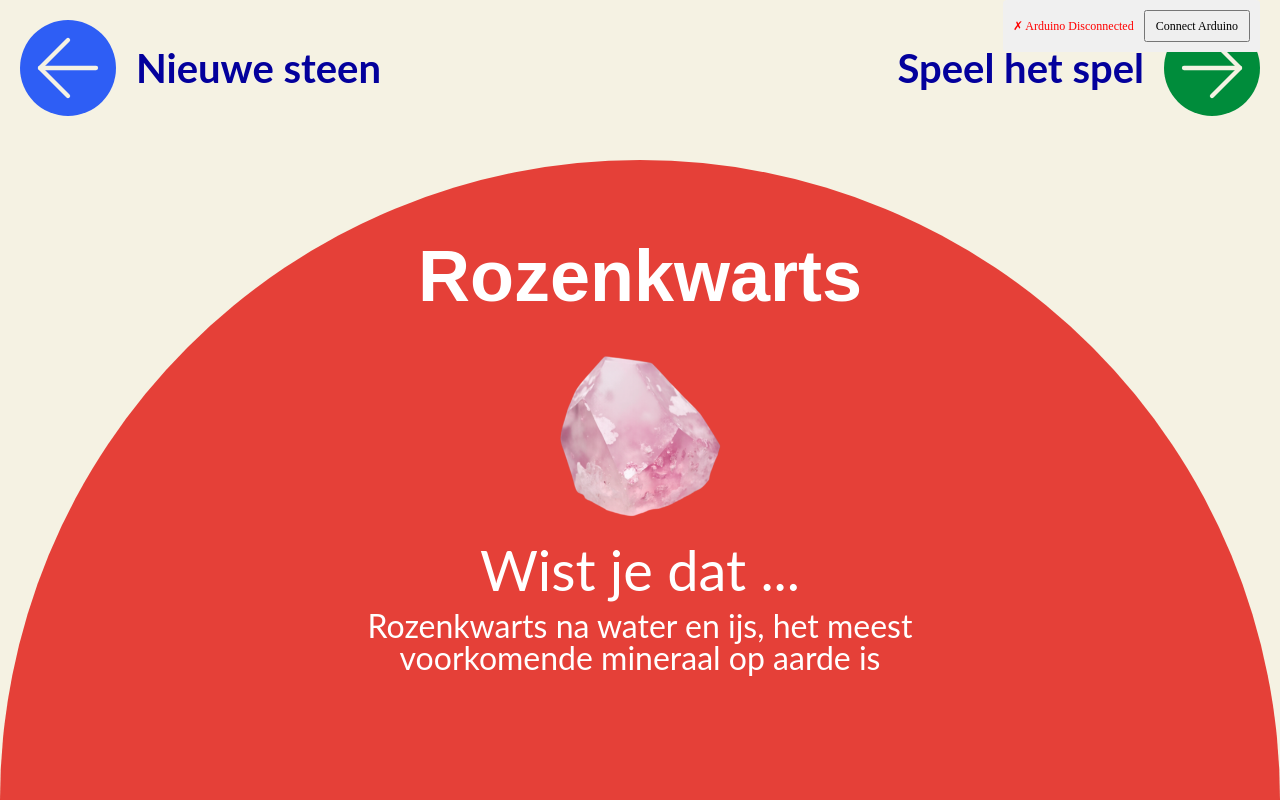
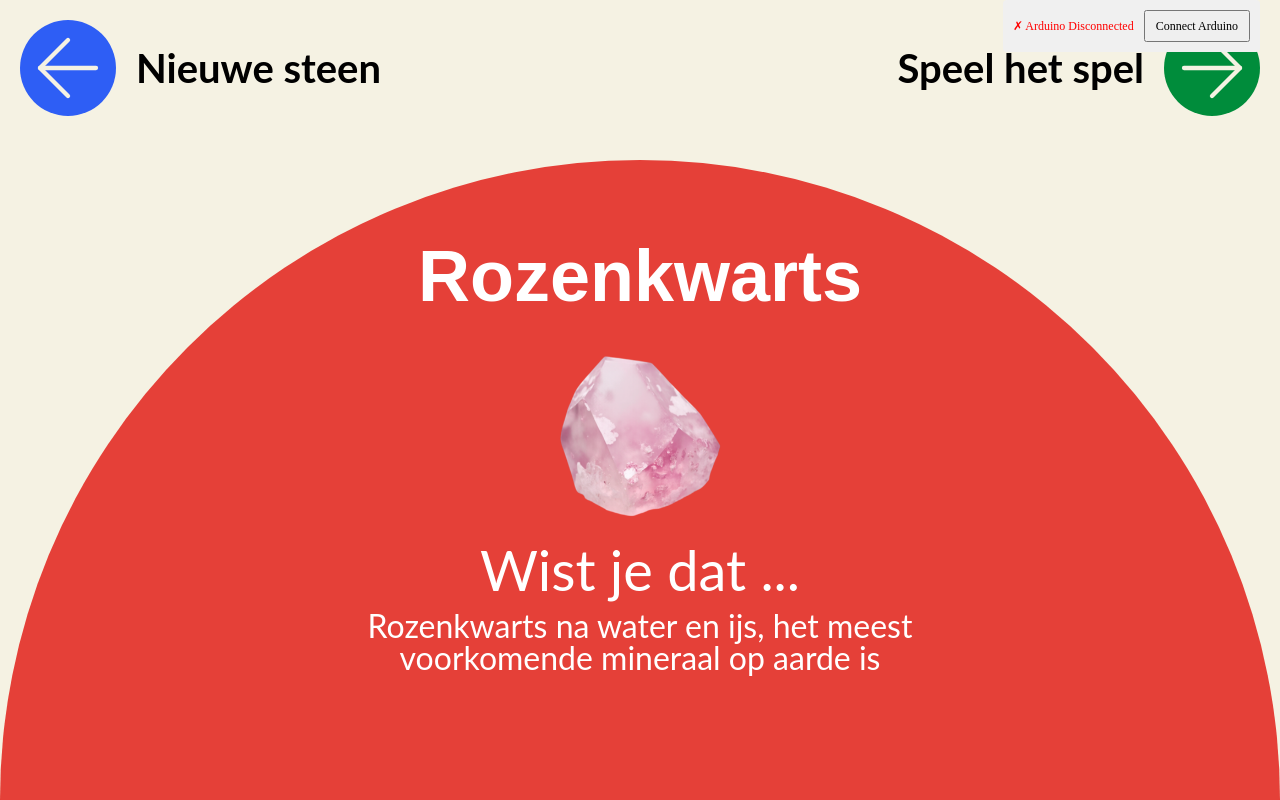
Before and after one commit to liesdepraeter/Steenschat-interface, a React (Vite) app in the folder steenschat/: page /fact in a window 1280 px wide. Built offline with nearby package versions, Linux system fonts and the light colour scheme.

Commit message:
last change.

```diff
--- a/steenschat/src/Components/Instruction/NavigationIntstruction.tsx
+++ b/steenschat/src/Components/Instruction/NavigationIntstruction.tsx
@@ -44,10 +44,10 @@ const NavigationIntstruction: React.FC<InstructionProps> = ({ index='default', c
     <div className={`nav instruction--${index}`}>
         <div className='nav__back' onClick={handleBack}>
             <IconArrow size='nav' color='blue' arrow={arrowColor}/>
-            <p className={`default-text ${textClass}`}>Nieuwe steen</p>
+            <p className={`default-text ${textClass}`} style={{ color: 'black' }}>Nieuwe steen</p>
         </div>
         <div className='nav__next' onClick={handleNext}>
-            <p className={`default-text ${textClass}`}>Speel het spel</p>
+            <p className={`default-text ${textClass}`} style={{ color: 'black' }}>Speel het spel</p>
             <IconArrow size='nav' color='green' arrow={arrowColor}/>
         </div>
     </div>
```
